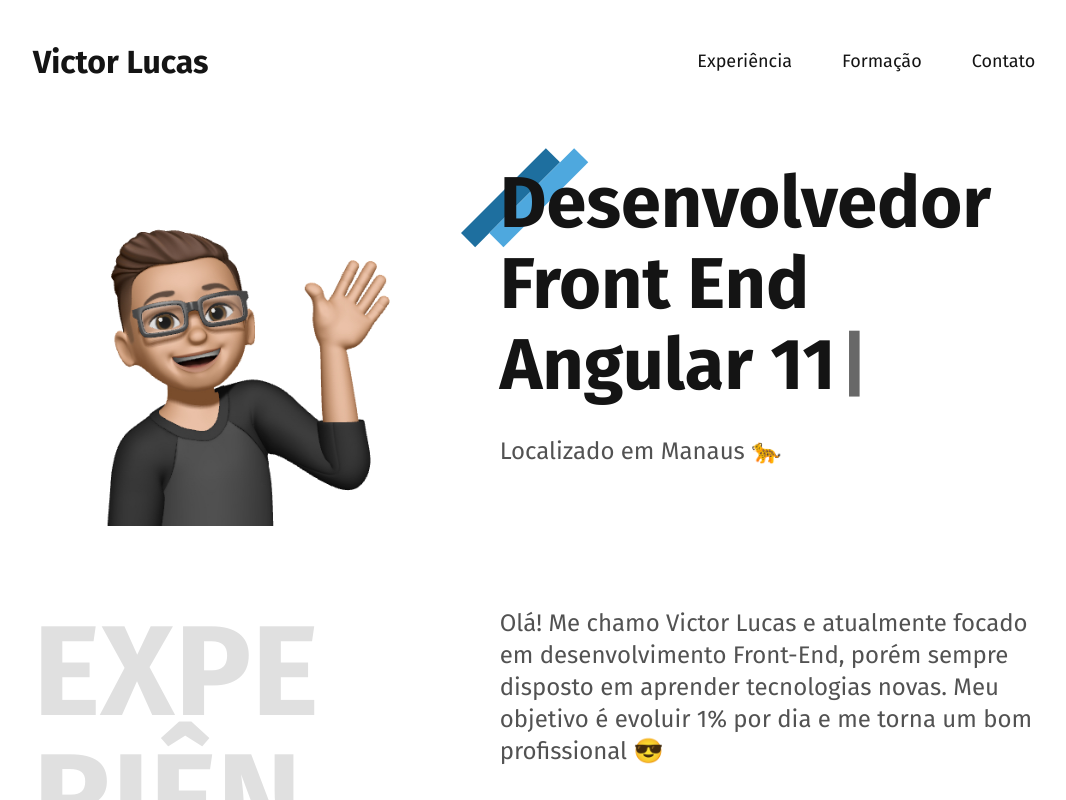
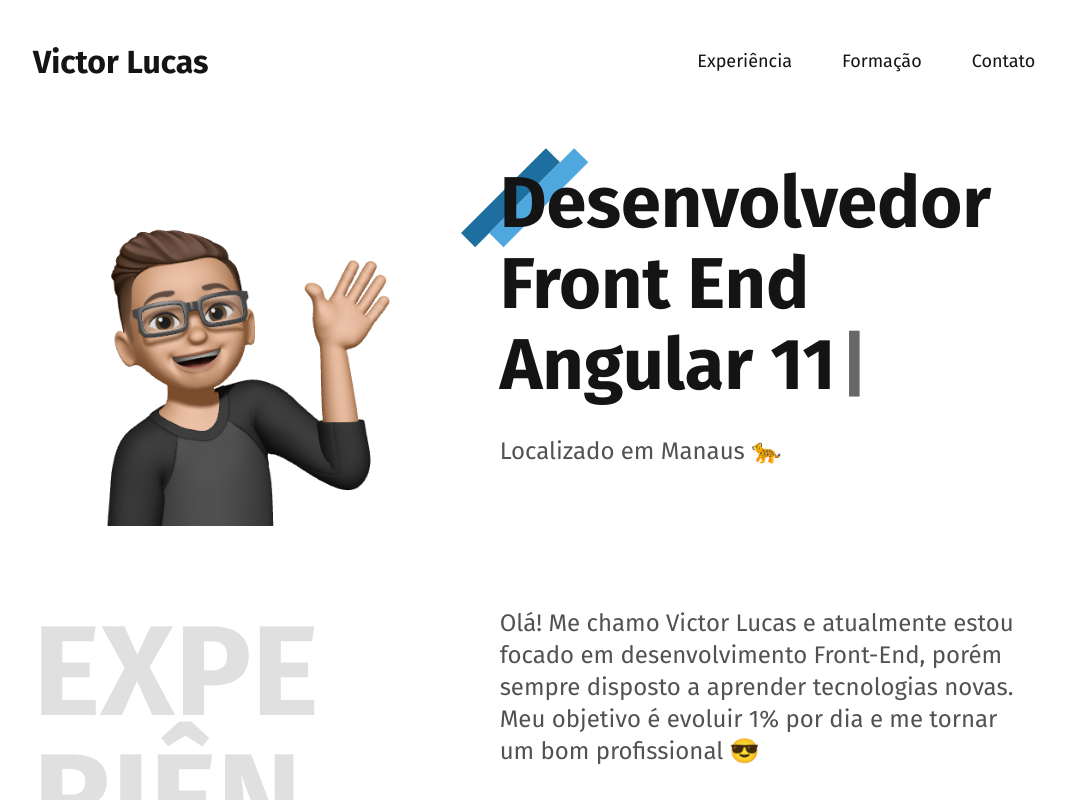
Before and after one commit to victorlucass/app-myProfile, a React (Vite) app: page / in a window 1280 px wide. Shown: the top 800 px of the page, without its empty margins (7-1073 px from the left). Built offline with nearby package versions, Linux system fonts and the light colour scheme.

Commit message:
spelling adjustments

```diff
--- a/src/components/Experience.tsx
+++ b/src/components/Experience.tsx
@@ -7,9 +7,10 @@
       <h2>Experiência</h2>
       <div>
         <p className="paragraphStyleDefault">
-          Olá! Me chamo Victor Lucas e atualmente focado em desenvolvimento
-          Front-End, porém sempre disposto em aprender tecnologias novas. Meu
-          objetivo é evoluir 1% por dia e me torna um bom profissional 😎
+          Olá! Me chamo Victor Lucas e atualmente estou focado em
+          desenvolvimento Front-End, porém sempre disposto a aprender
+          tecnologias novas. Meu objetivo é evoluir 1% por dia e me tornar um
+          bom profissional 😎
         </p>
 
         {ExperienceData.map((company: ExperienceCardsProps) => {
```
